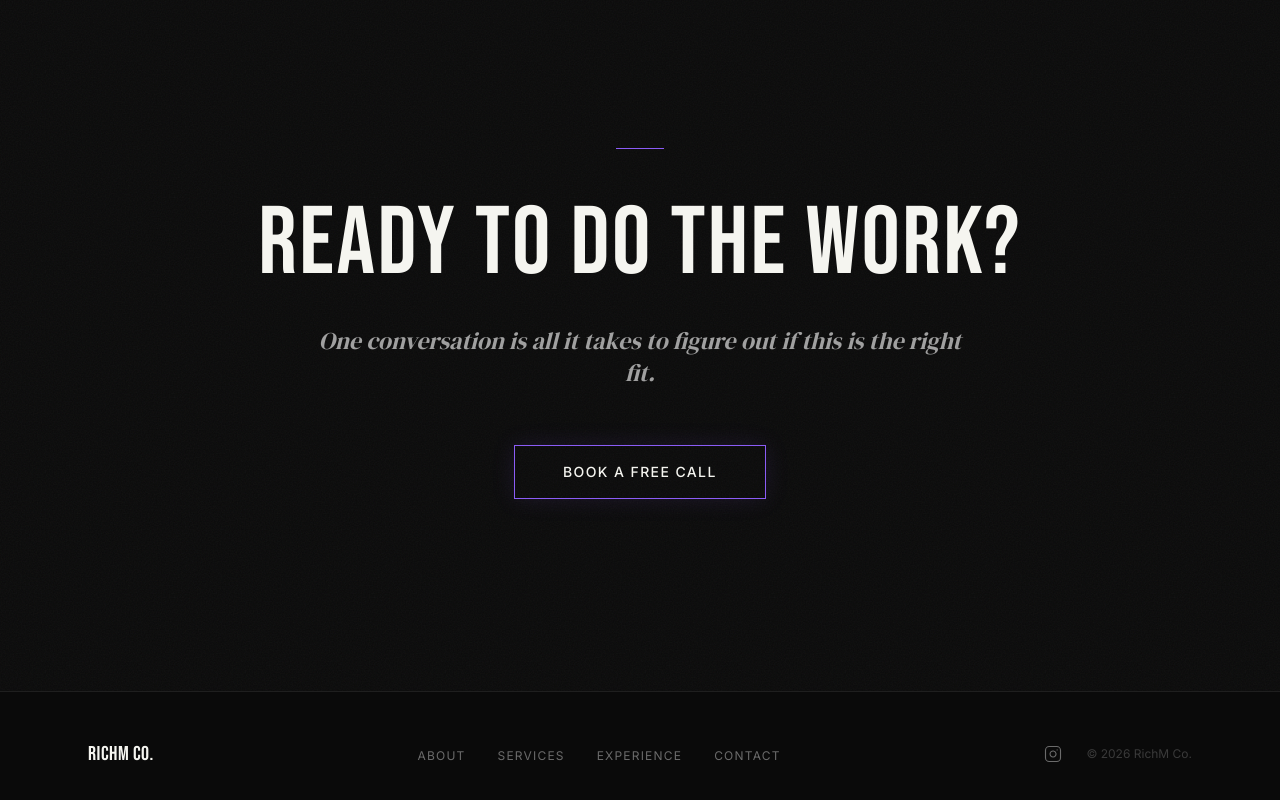
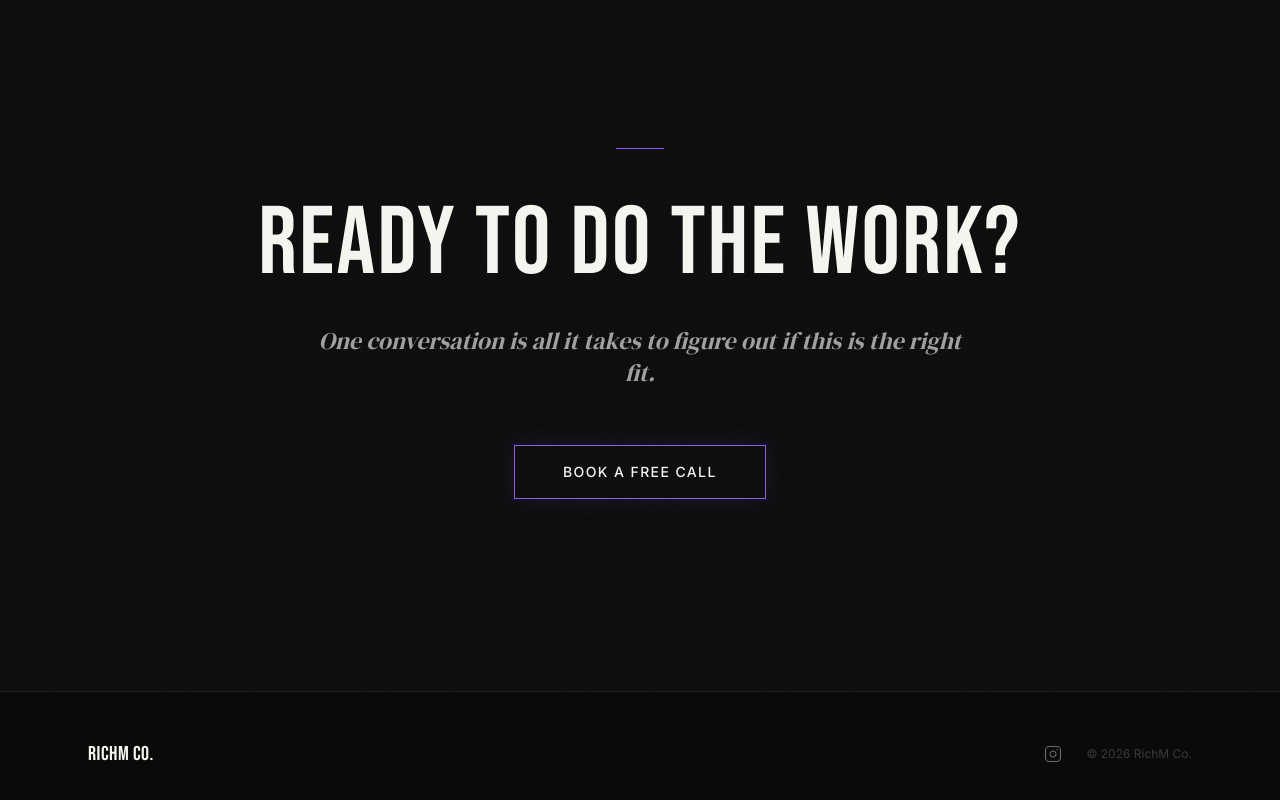
Before and after one commit to kaiafay/richm-co, a Next.js app: page / in a window 1280 px wide. Shown: the part 4058-4858 px from the top of the page. Built offline with nearby package versions, Linux system fonts and the light colour scheme.

Commit message:
remove nav links from footer and link cta internally for now

```diff
--- a/components/cta.tsx
+++ b/components/cta.tsx
@@ -1,8 +1,6 @@
 'use client'
 
 import { useEffect, useRef, useState } from 'react'
-
-const CALENDLY_URL = 'https://calendly.com/placeholder'
 
 export function CTA() {
   const sectionRef = useRef<HTMLElement>(null)
@@ -52,9 +50,7 @@ export function CTA() {
         </p>
 
         <a
-          href={CALENDLY_URL}
-          target="_blank"
-          rel="noopener noreferrer"
+          href="#hero"
           className={`
               inline-block font-sans text-sm font-medium tracking-widest uppercase
               bg-transparent border border-accent-violet text-[#f5f5f0]
--- a/components/footer.tsx
+++ b/components/footer.tsx
@@ -1,11 +1,4 @@
 'use client'
-
-const navLinks = [
-  { label: 'About', href: '#about' },
-  { label: 'Services', href: '#services' },
-  { label: 'Experience', href: '#experience' },
-  { label: 'Contact', href: '#contact' },
-]
 
 function InstagramIcon() {
   return (
@@ -29,12 +22,6 @@ function InstagramIcon() {
 }
 
 export function Footer() {
-  const handleNavClick = (href: string) => {
-    const id = href.replace('#', '')
-    const el = document.getElementById(id)
-    if (el) el.scrollIntoView({ behavior: 'smooth' })
-  }
-
   return (
     <footer
       className="bg-[#0a0a0a] border-t border-[#1f1f1f] py-12"
@@ -51,22 +38,6 @@ export function Footer() {
           >
             RichM Co.
           </a>
-
-          {/* Nav links */}
-          <nav aria-label="Footer navigation">
-            <ul className="flex flex-wrap gap-x-8 gap-y-3" role="list">
-              {navLinks.map((link) => (
-                <li key={link.href}>
-                  <button
-                    onClick={() => handleNavClick(link.href)}
-                    className="font-sans text-xs tracking-widest uppercase text-[#6b6b6b] hover:text-accent-violet transition-colors"
-                  >
-                    {link.label}
-                  </button>
-                </li>
-              ))}
-            </ul>
-          </nav>
 
           {/* Social + copyright */}
           <div className="flex items-center gap-6">
--- a/components/hero.tsx
+++ b/components/hero.tsx
@@ -1,6 +1,4 @@
 'use client'
-
-const CALENDLY_URL = 'https://calendly.com/placeholder'
 
 export function Hero() {
   return (
@@ -54,9 +52,7 @@ export function Hero() {
 
           <div className="hero-cta relative z-10 mt-6 lg:mt-8">
             <a
-              href={CALENDLY_URL}
-              target="_blank"
-              rel="noopener noreferrer"
+              href="#contact"
               className="
                 inline-block font-sans text-sm font-medium tracking-widest uppercase
                 bg-transparent border border-accent-violet text-[#f5f5f0]
```
